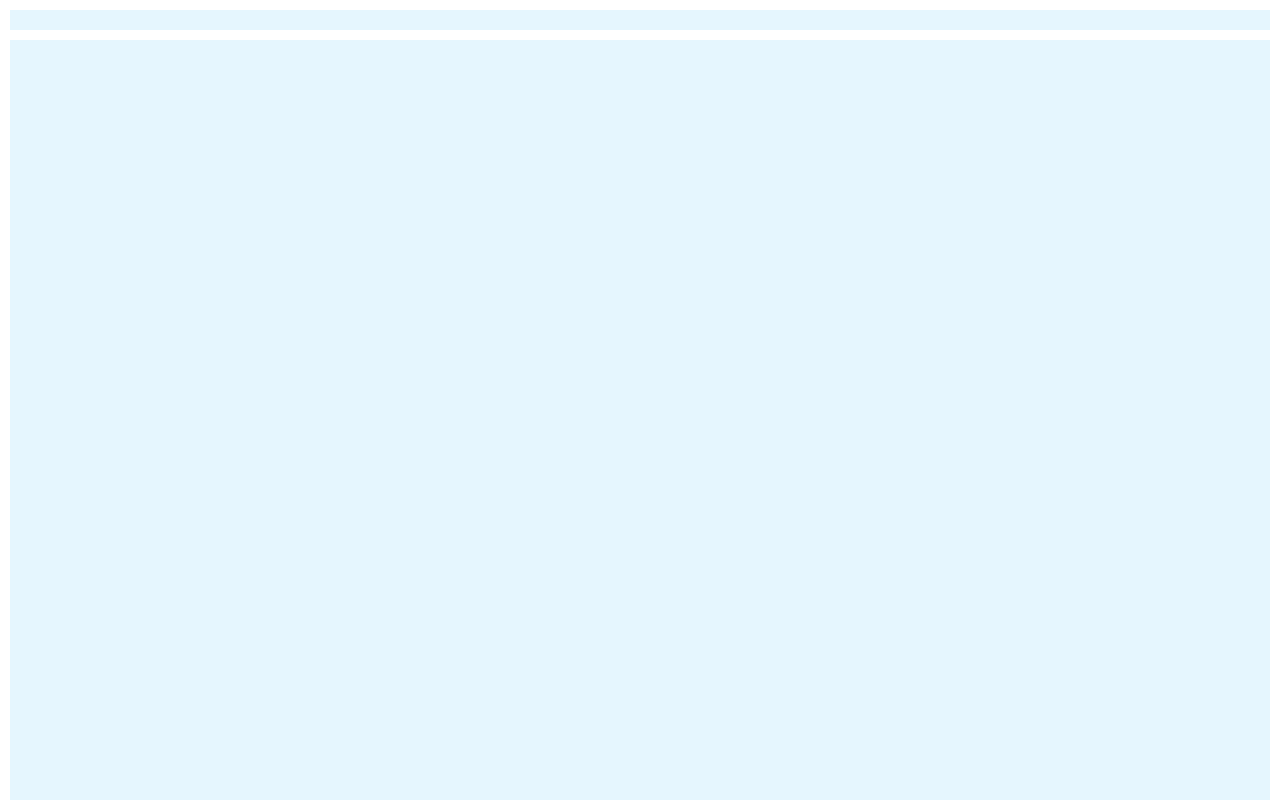
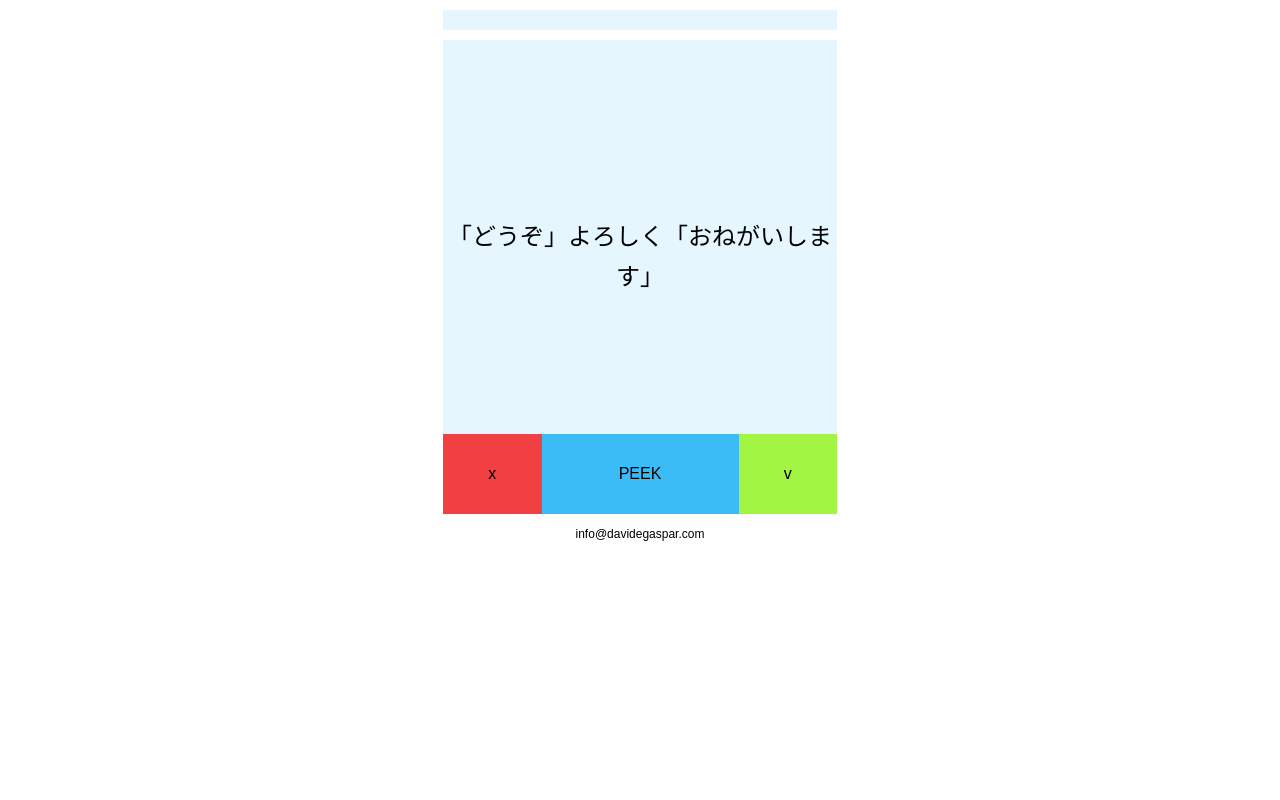
Before and after one commit to davidegaspar/piiku, a React (Create React App) app: page / in a window 1280 px wide. Shown: the top 800 px of the page. Built offline with nearby package versions, Linux system fonts and the light colour scheme.

Commit message:
small adjustments

```diff
--- a/src/App.css
+++ b/src/App.css
@@ -25,6 +25,9 @@ body *{
 
 .App {
   padding: 10px;
+  width: 100%;
+  max-width: 414px;
+  margin: 0 auto;
 }
 .Footer > a {
   font-size: 12px;
@@ -47,7 +50,7 @@ body *{
   background-color: rgba(3, 169, 244, .1);
 }
 .Card > .Info{
-  padding-bottom: 125%;
+  padding-bottom: 100%;
 }
 .Card > .Info > *{
   position: absolute;
@@ -62,18 +65,18 @@ body *{
 .Card > .Action > *{
   display: inline-block;
   text-align: center;
-  height: 40px;
-  line-height: 40px;
+  height: 80px;
+  line-height: 80px;
 }
 .Card > .Action > .Demote{
-  width: 20%;
+  width: 25%;
   background-color: rgba(244, 3, 3, .75);
 }
 .Card > .Action > .Peek{
-  width: 60%;
+  width: 50%;
   background-color: rgba(3, 169, 244, .75);
 }
 .Card > .Action > .Promote{
-  width: 20%;
+  width: 25%;
     background-color: rgba(140, 244, 3, .75);
 }
```
Also changed, not shown: 1 other file (tests, documents, lock files or other folders).
